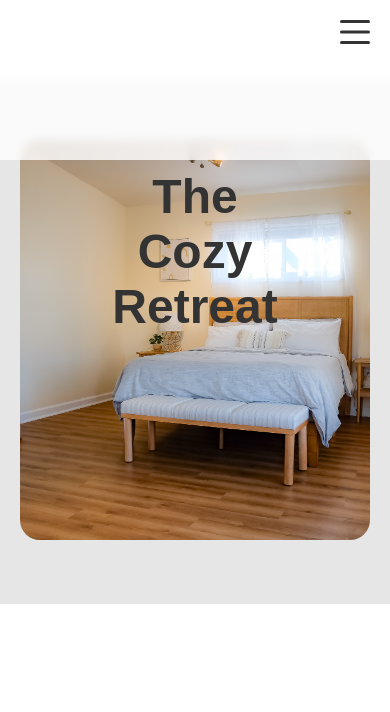
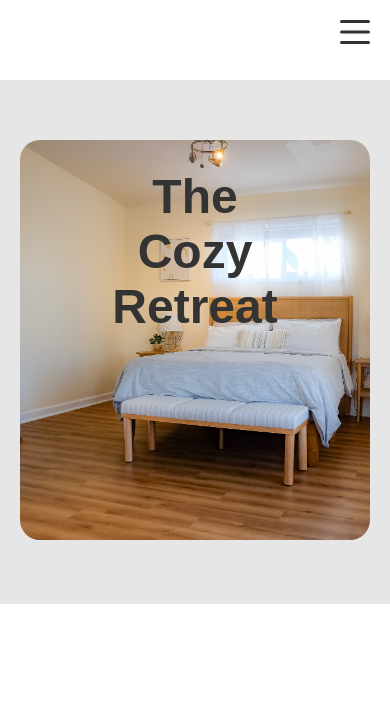
Before and after one commit to phuongvu-design/2BRental, a plain HTML site: page index.html in a window 390 px wide. Shown: the top 712 px of the page. Drawn offline with Linux system fonts and the light colour scheme; grey boxes are pictures that could not be loaded.

Commit message:
Fix navbar height

```diff
--- a/css/style.css
+++ b/css/style.css
@@ -301,7 +301,7 @@ footer {
 /* Media query for smaller screens */
 @media (max-width: 768px) {
     header {
-        height: 120px;
+        height: 28px;
     }
 
     nav ul {
```
